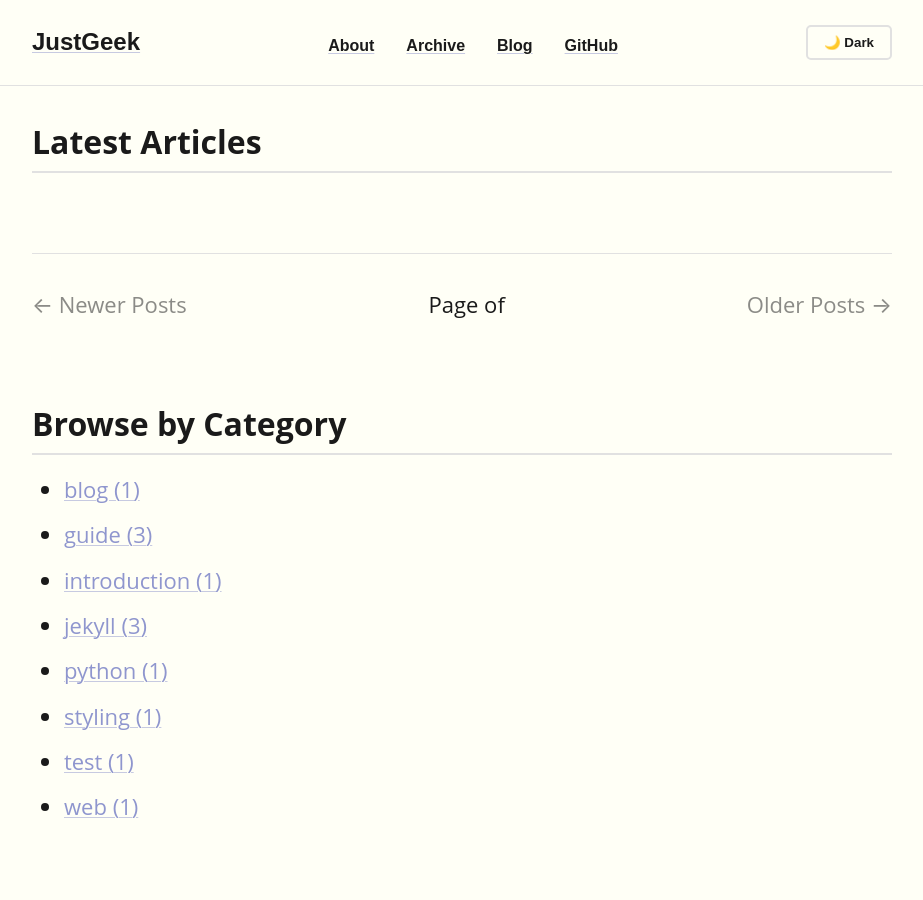
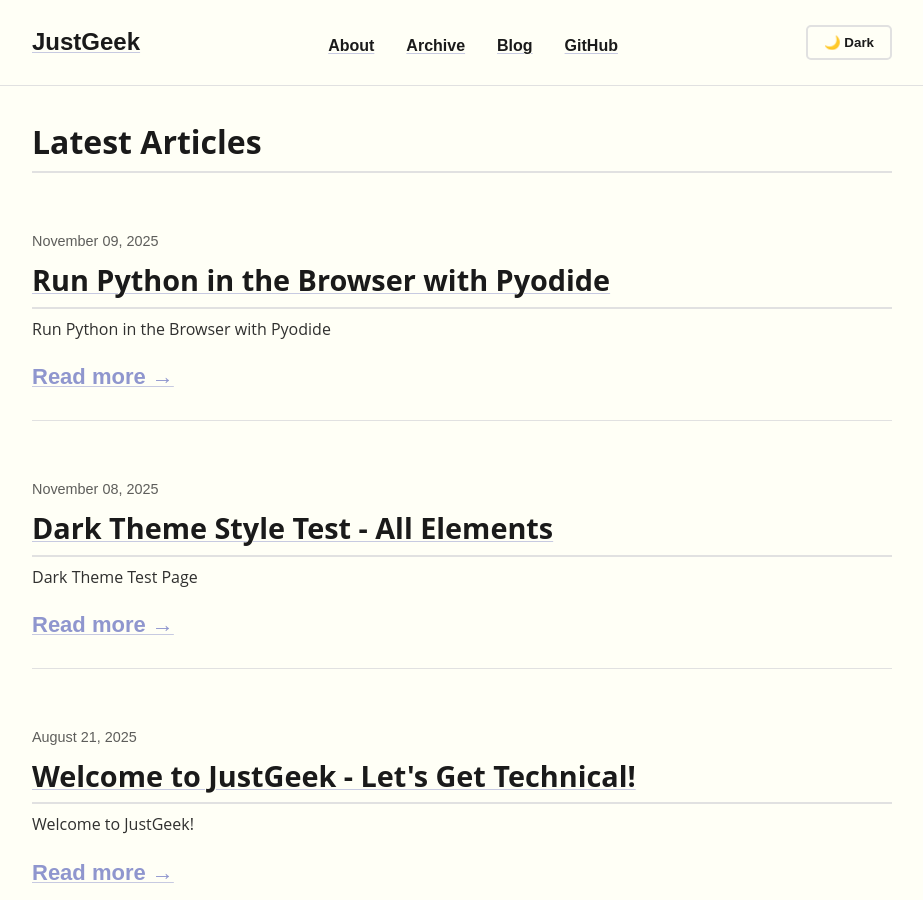
Before and after one commit to ssime-git/JustGeek, a Jekyll site: the page built from blog/index.md, in a window 1280 px wide and 900 px high, scrolled down 226 px. Shown: the whole window, without its empty margins (178-1101 px from the left). Built offline with Jekyll 4.4.1, drawn with Linux system fonts in a browser that asks for light colours; some of the changed text lies outside the part shown.

Commit message:
trying fix

```diff
--- a/_config.yaml
+++ b/_config.yaml
@@ -15,16 +15,10 @@
   - jekyll-feed
   - jekyll-sitemap
   - jekyll-seo-tag
-  - jekyll-paginate
 
 # Author info
 author: "Sébastien Sime"
 email: "sebastien.s@datascientest.com"
-
-# Blog settings
-show_excerpts: true
-paginate: 5
-paginate_path: "/blog/page:num/"
 
 # Navigation (optional - add if you want menu items)
 header_pages:
--- a/_posts/2025-11-10-jekyll-tutorial-part-1.md
+++ b/_posts/2025-11-10-jekyll-tutorial-part-1.md
@@ -28,5 +28,5 @@
 ---
 <div class="multi-post-nav">
   <span class="disabled">← Partie précédente</span>
-  <a class="next" href="{{ site.baseurl }}/2025/11/11/jekyll-tutorial-part-2/">Partie suivante →</a>
+  <a class="next" href="{{ site.baseurl }}/guide/jekyll/2024/11/11/jekyll-tutorial-part-2/">Partie suivante →</a>
 </div>
--- a/_posts/2025-11-11-jekyll-tutorial-part-2.md
+++ b/_posts/2025-11-11-jekyll-tutorial-part-2.md
@@ -23,6 +23,6 @@
 
 ---
 <div class="multi-post-nav">
-  <a class="prev" href="{{ site.baseurl }}/2025/11/10/jekyll-tutorial-part-1/">← Partie précédente</a>
-  <a class="next" href="{{ site.baseurl }}/2025/11/12/jekyll-tutorial-part-3/">Partie suivante →</a>
+  <a class="prev" href="{{ site.baseurl }}/guide/jekyll/2024/11/10/jekyll-tutorial-part-1/">← Partie précédente</a>
+  <a class="next" href="{{ site.baseurl }}/guide/jekyll/2024/11/12/jekyll-tutorial-part-3/">Partie suivante →</a>
 </div>
--- a/_posts/2025-11-12-jekyll-tutorial-part-3.md
+++ b/_posts/2025-11-12-jekyll-tutorial-part-3.md
@@ -23,6 +23,6 @@
 
 ---
 <div class="multi-post-nav">
-  <a class="prev" href="{{ site.baseurl }}/2025/11/11/jekyll-tutorial-part-2/">← Partie précédente</a>
+  <a class="prev" href="{{ site.baseurl }}/guide/jekyll/2024/11/11/jekyll-tutorial-part-2/">← Partie précédente</a>
   <span class="disabled">Partie suivante →</span>
 </div>
--- a/blog/index.md
+++ b/blog/index.md
@@ -11,7 +11,7 @@
 ## Latest Articles
 
 <div class="post-list">
-  {% for post in paginator.posts %}
+  {% for post in site.posts %}
     <article class="post-item">
       <div class="post-meta">{{ post.date | date: "%B %d, %Y" }}</div>
       <h2 class="post-title"><a href="{{ post.url | relative_url }}">{{ post.title }}</a></h2>
@@ -20,22 +20,6 @@
     </article>
   {% endfor %}
 </div>
-
-<nav class="pagination" role="navigation" aria-label="Pagination">
-  {% if paginator.previous_page %}
-    <a class="newer" href="{{ paginator.previous_page_path | relative_url }}">← Newer Posts</a>
-  {% else %}
-    <span class="disabled">← Newer Posts</span>
-  {% endif %}
-
-  <span class="page-count">Page {{ paginator.page }} of {{ paginator.total_pages }}</span>
-
-  {% if paginator.next_page %}
-    <a class="older" href="{{ paginator.next_page_path | relative_url }}">Older Posts →</a>
-  {% else %}
-    <span class="disabled">Older Posts →</span>
-  {% endif %}
-</nav>
 
 ## Browse by Category
 
```
Also changed, not shown: other parts of _posts/2025-11-10-jekyll-tutorial-part-1.md (+1 -1 lines), other parts of _posts/2025-11-11-jekyll-tutorial-part-2.md (+1 -1 lines), other parts of _posts/2025-11-12-jekyll-tutorial-part-3.md (+1 -1 lines), 1 other file.
